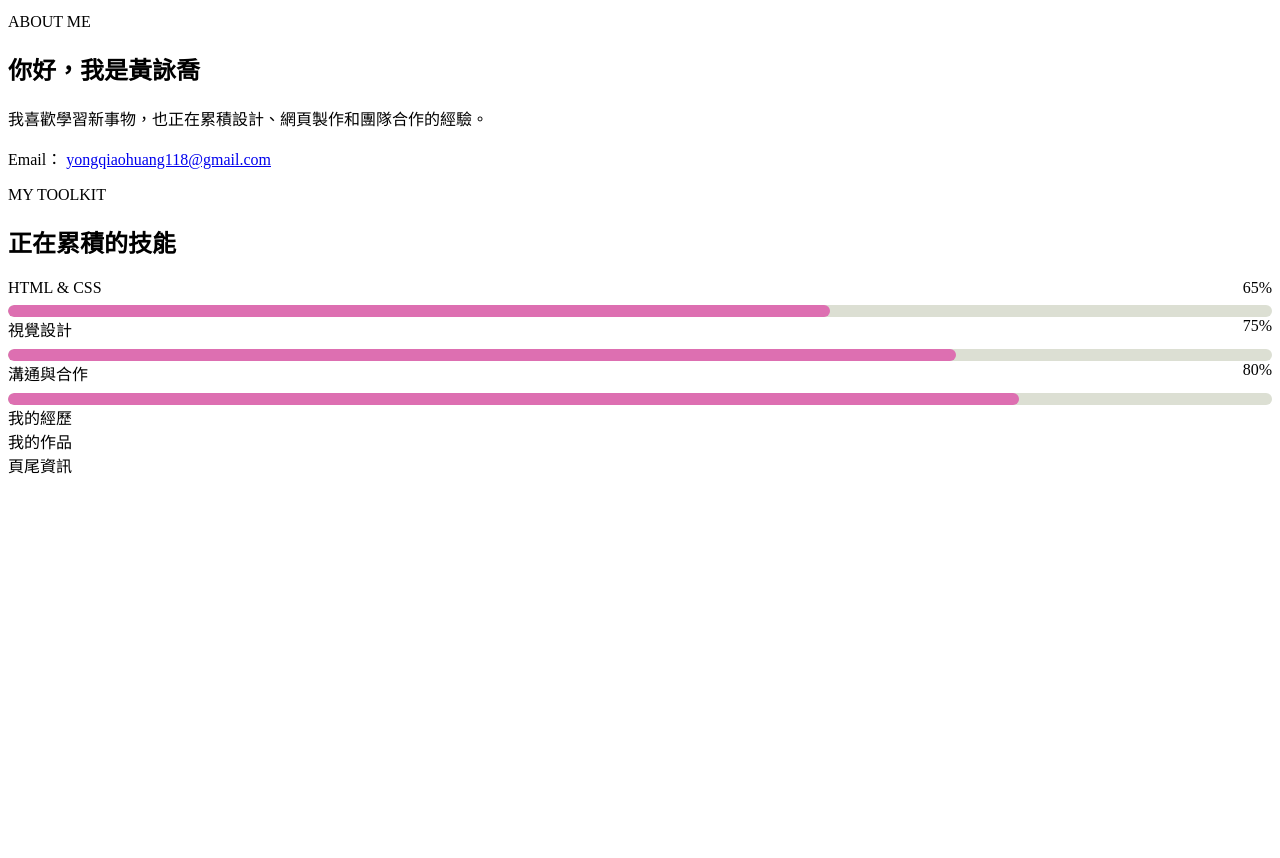
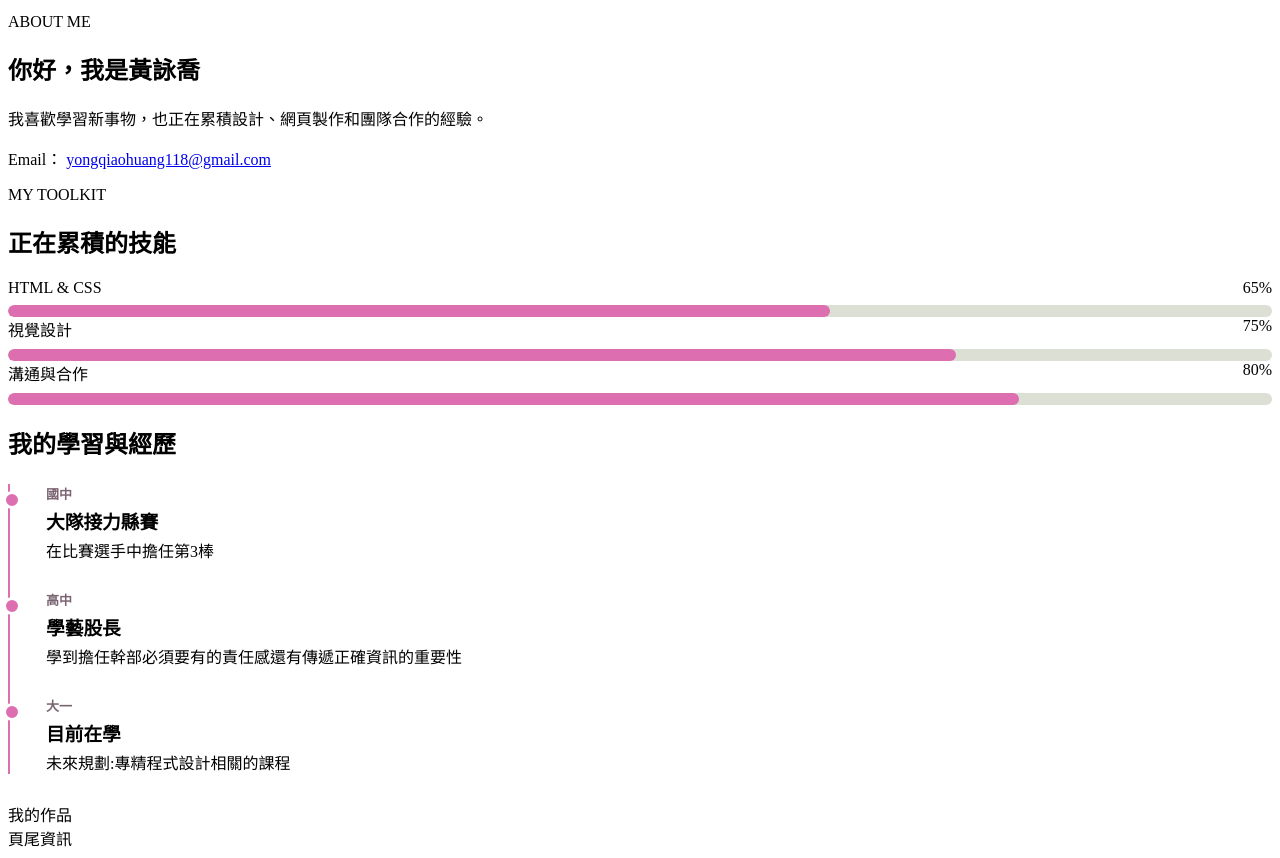
Before and after one commit to yongqiao05/personal-website, a plain HTML site: page index.html in a window 1280 px wide. Shown: the part 108-966 px from the top of the page. Before the commit the page ends 800 px from the top, so only its background shows below. Drawn offline with Linux system fonts and the light colour scheme.

Commit message:
feat: add experience timeline

```diff
--- a/index.html
+++ b/index.html
@@ -59,7 +59,29 @@
     <div class="progress"><span style="--level: 80%"></span></div>
   </div>
 </section>
-    <section id="journey">我的經歷</section>
+    <section id="journey">
+  <h2>我的學習與經歷</h2>
+
+  <ol class="timeline">
+    <li class="timeline-item">
+      <time>國中</time>
+      <h3>大隊接力縣賽</h3>
+      <p>在比賽選手中擔任第3棒</p>
+    </li>
+
+    <li class="timeline-item">
+      <time>高中</time>
+      <h3>學藝股長</h3>
+      <p>學到擔任幹部必須要有的責任感還有傳遞正確資訊的重要性</p>
+    </li>
+
+    <li class="timeline-item">
+      <time>大一</time>
+      <h3>目前在學</h3>
+      <p>未來規劃:專精程式設計相關的課程</p>
+    </li>
+  </ol>
+</section>
     <section id="projects">我的作品</section>
   </main>
 
--- a/style.css
+++ b/style.css
@@ -56,3 +56,42 @@ body.dark-mode .button-dark {
   background: #d8f36a;
   color: #202820;
 }
+
+.timeline {
+  list-style: none;
+  margin: 24px 0;
+  padding: 0 0 0 20px;
+  border-left: 2px solid #dd6fb1;
+}
+
+.timeline-item {
+  position: relative;
+  margin-bottom: 28px;
+  padding-left: 16px;
+}
+
+.timeline-item::before {
+  content: "";
+  position: absolute;
+  left: -27px;
+  top: 7px;
+  width: 12px;
+  height: 12px;
+  border: 3px solid #fff;
+  border-radius: 50%;
+  background: #dd6fb1;
+}
+
+.timeline-item time {
+  color: #7b6472;
+  font-size: 13px;
+  font-weight: 600;
+}
+
+.timeline-item h3 {
+  margin: 4px 0;
+}
+
+.timeline-item p {
+  margin: 0;
+}
```
